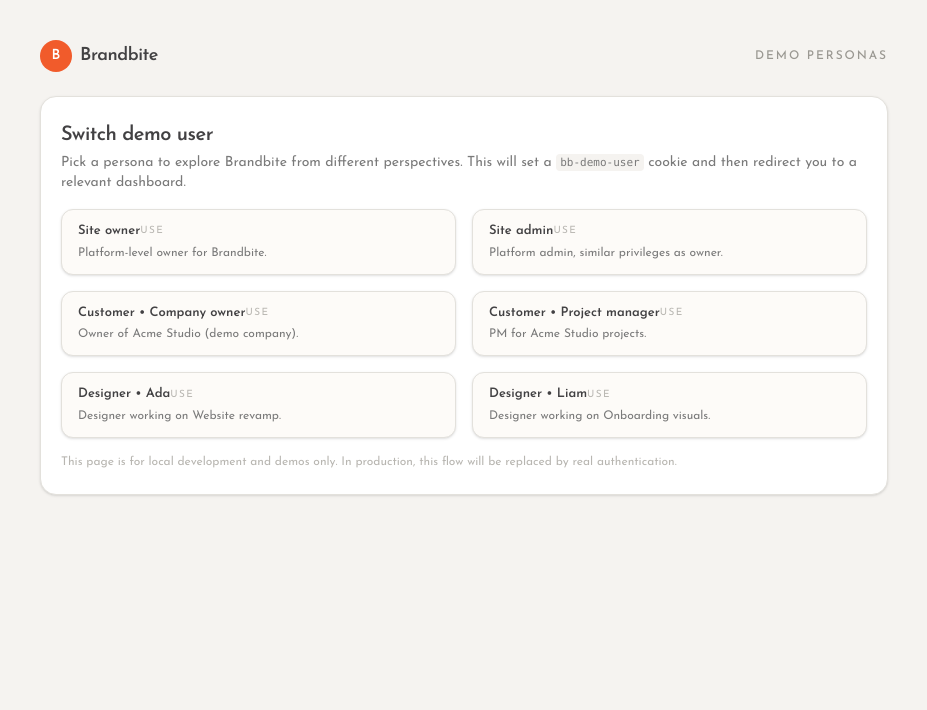
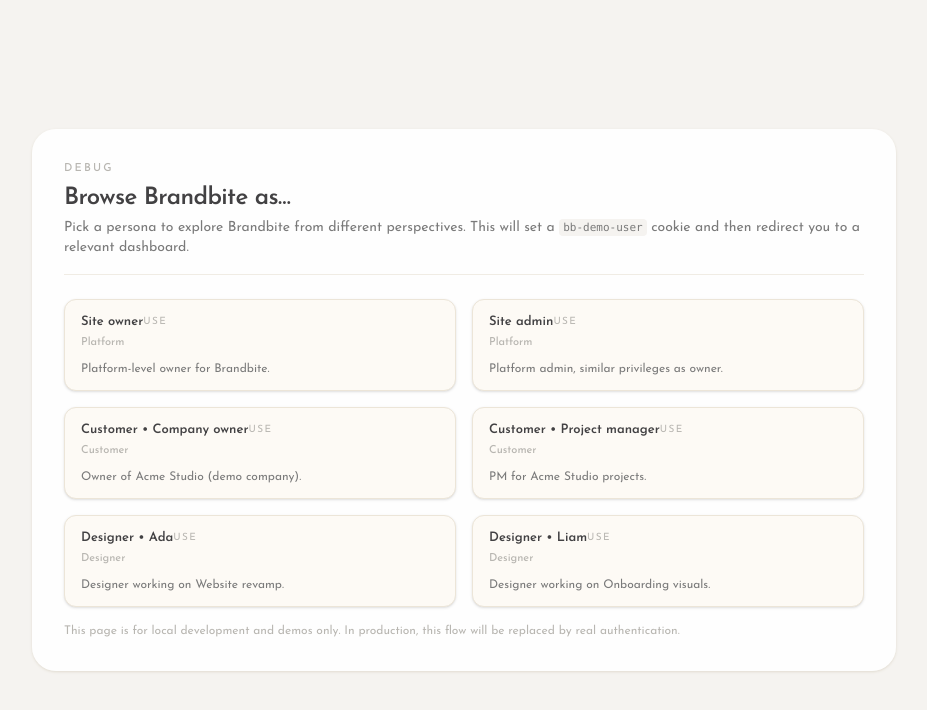
Before and after one commit to brandbite/brandbite, a Next.js app: page /debug/demo-user in a window 1280 px wide. Shown: the top 710 px of the page, without its empty margins (176-1103 px from the left). Built offline with nearby package versions, Linux system fonts and the light colour scheme.

Commit message:
chore: centralize demo persona config

```diff
--- a/app/api/debug/demo-user/route.ts
+++ b/app/api/debug/demo-user/route.ts
@@ -1,21 +1,13 @@
 // -----------------------------------------------------------------------------
 // @file: app/api/debug/demo-user/route.ts
 // @purpose: Set demo auth persona via cookie (bb-demo-user) - JSON based
-// @version: v1.1.0
+// @version: v1.2.0
 // @status: active
-// @lastUpdate: 2025-11-14
+// @lastUpdate: 2025-11-15
 // -----------------------------------------------------------------------------
 
 import { NextRequest, NextResponse } from "next/server";
-
-const VALID_PERSONAS = new Set<string>([
-  "site-owner",
-  "site-admin",
-  "designer-ada",
-  "designer-liam",
-  "customer-owner",
-  "customer-pm",
-]);
+import { isValidDemoPersona } from "@/lib/demo-personas";
 
 export async function POST(req: NextRequest) {
   try {
@@ -34,7 +26,7 @@
         ? (body as any).redirectTo
         : "/";
 
-    if (!VALID_PERSONAS.has(persona)) {
+    if (!isValidDemoPersona(persona)) {
       return NextResponse.json(
         { error: "Unknown demo persona" },
         { status: 400 },
--- a/app/debug/demo-user/page.tsx
+++ b/app/debug/demo-user/page.tsx
@@ -1,54 +1,18 @@
 // -----------------------------------------------------------------------------
 // @file: app/debug/demo-user/page.tsx
 // @purpose: Simple demo persona switcher (sets bb-demo-user cookie via API)
-// @version: v1.1.0
+// @version: v1.2.0
 // @status: active
-// @lastUpdate: 2025-11-14
+// @lastUpdate: 2025-11-15
 // -----------------------------------------------------------------------------
 
 "use client";
 
 import { useState } from "react";
 import { useRouter } from "next/navigation";
+import { DEMO_PERSONAS } from "@/lib/demo-personas";
 
-const personas = [
-  {
-    id: "site-owner",
-    label: "Site owner",
-    description: "Platform-level owner for Brandbite.",
-    redirectTo: "/admin/ledger",
-  },
-  {
-    id: "site-admin",
-    label: "Site admin",
-    description: "Platform admin, similar privileges as owner.",
-    redirectTo: "/admin/ledger",
-  },
-  {
-    id: "customer-owner",
-    label: "Customer • Company owner",
-    description: "Owner of Acme Studio (demo company).",
-    redirectTo: "/customer/tokens",
-  },
-  {
-    id: "customer-pm",
-    label: "Customer • Project manager",
-    description: "PM for Acme Studio projects.",
-    redirectTo: "/customer/tickets",
-  },
-  {
-    id: "designer-ada",
-    label: "Designer • Ada",
-    description: "Designer working on Website revamp.",
-    redirectTo: "/designer/balance",
-  },
-  {
-    id: "designer-liam",
-    label: "Designer • Liam",
-    description: "Designer working on Onboarding visuals.",
-    redirectTo: "/designer/balance",
-  },
-];
+const personas = DEMO_PERSONAS;
 
 export default function DebugDemoUserPage() {
   const router = useRouter();
@@ -82,9 +46,9 @@
 
       const target = json?.redirectTo || redirectTo;
       router.push(target);
-    } catch (err: any) {
-      console.error("Debug demo user error:", err);
-      setError("Unexpected error while switching persona.");
+    } catch (err) {
+      console.error("[debug.demo-user] switch error", err);
+      setError("Unexpected error while switching demo user.");
     } finally {
       setLoadingId(null);
     }
@@ -92,25 +56,14 @@
 
   return (
     <div className="min-h-screen bg-[#f5f3f0] text-[#424143]">
-      <div className="mx-auto max-w-4xl px-6 py-10">
-        <header className="mb-6 flex items-center justify-between">
-          <div className="flex items-center gap-2">
-            <div className="flex h-8 w-8 items-center justify-center rounded-full bg-[#f15b2b] text-sm font-semibold text-white">
-              B
-            </div>
-            <span className="text-lg font-semibold tracking-tight">
-              Brandbite
-            </span>
-          </div>
-          <span className="text-xs font-medium uppercase tracking-[0.16em] text-[#9a9892]">
-            Demo personas
-          </span>
-        </header>
-
-        <main className="rounded-2xl border border-[#e3e1dc] bg-white px-5 py-6 shadow-sm">
-          <div className="mb-4">
-            <h1 className="text-xl font-semibold tracking-tight">
-              Switch demo user
+      <div className="mx-auto flex min-h-screen max-w-4xl flex-col items-center justify-center px-4 py-10">
+        <div className="w-full rounded-3xl bg-white/90 p-6 shadow-sm shadow-[#e3ded4] md:p-8">
+          <header className="mb-6 border-b border-[#f0ece4] pb-4">
+            <p className="text-[11px] font-medium uppercase tracking-[0.2em] text-[#b8b6b1]">
+              Debug
+            </p>
+            <h1 className="mt-1 text-2xl font-semibold tracking-tight text-[#424143]">
+              Browse Brandbite as…
             </h1>
             <p className="mt-1 text-sm text-[#7a7a7a]">
               Pick a persona to explore Brandbite from different perspectives.
@@ -120,7 +73,7 @@
               </code>{" "}
               cookie and then redirect you to a relevant dashboard.
             </p>
-          </div>
+          </header>
 
           {error && (
             <div className="mb-4 rounded-lg border border-red-200 bg-[#fff7f7] px-3 py-2 text-sm text-red-700">
@@ -137,7 +90,7 @@
                   type="button"
                   onClick={() => handleSelectPersona(p.id, p.redirectTo)}
                   disabled={isLoading}
-                  className="group flex flex-col rounded-xl border border-[#e3e1dc] bg-[#fdfbf8] px-4 py-3 text-left text-sm shadow-sm transition hover:-translate-y-[1px] hover:border-[#f15b2b] hover:shadow-md disabled:cursor-not-allowed disabled:opacity-70"
+                  className="group flex flex-col rounded-xl border border-[#ece5d8] bg-[#fdfaf5] px-4 py-3 text-left shadow-sm transition hover:-translate-y-[1px] hover:border-[#f15b2b]/40 hover:shadow-md disabled:cursor-not-allowed disabled:opacity-70"
                 >
                   <div className="mb-1 flex items-center justify-between">
                     <span className="text-[13px] font-semibold text-[#424143]">
@@ -147,6 +100,15 @@
                       {isLoading ? "Switching…" : "Use"}
                     </span>
                   </div>
+                  <p className="mb-2 text-[11px] font-medium text-[#b8b6b1]">
+                    {p.role === "SITE_OWNER" || p.role === "SITE_ADMIN"
+                      ? "Platform"
+                      : p.role === "CUSTOMER"
+                      ? "Customer"
+                      : p.role === "DESIGNER"
+                      ? "Designer"
+                      : p.role}
+                  </p>
                   <p className="text-[12px] text-[#7a7a7a]">{p.description}</p>
                 </button>
               );
@@ -157,7 +119,7 @@
             This page is for local development and demos only. In production,
             this flow will be replaced by real authentication.
           </p>
-        </main>
+        </div>
       </div>
     </div>
   );
--- a/lib/auth.ts
+++ b/lib/auth.ts
@@ -1,14 +1,18 @@
 // -----------------------------------------------------------------------------
 // @file: lib/auth.ts
 // @purpose: Auth integration boundary for Brandbite (demo session + future BetterAuth)
-// @version: v0.2.1
+// @version: v0.3.0
 // @status: active
-// @lastUpdate: 2025-11-14
+// @lastUpdate: 2025-11-15
 // -----------------------------------------------------------------------------
 
 import { cookies } from "next/headers";
 import { prisma } from "@/lib/prisma";
 import type { SessionUser } from "./roles";
+import {
+  getEmailForDemoPersona,
+  isValidDemoPersona,
+} from "./demo-personas";
 
 /**
  * NOTE (2025-11-14):
@@ -16,7 +20,7 @@
  * This file currently implements a "demo auth layer" based on a simple cookie:
  *
  *   - Cookie name: bb-demo-user
- *   - Value: one of the demo personas (see DEMO_PERSONA_TO_EMAIL)
+ *   - Value: one of the demo personas (see lib/demo-personas.ts)
  *   - We look up UserAccount by email, then infer activeCompanyId and companyRole
  *     from the first CompanyMember record.
  *
@@ -25,20 +29,6 @@
  * The rest of the app should keep using the SessionUser shape defined
  * in lib/roles.ts.
  */
-
-const DEMO_PERSONA_TO_EMAIL: Record<string, string> = {
-  // platform-level
-  "site-owner": "owner@brandbite-demo.com",
-  "site-admin": "admin@brandbite-demo.com",
-
-  // designers
-  "designer-ada": "ada.designer@demo.com",
-  "designer-liam": "liam.designer@demo.com",
-
-  // customer company (Acme Studio)
-  "customer-owner": "owner@acme-demo.com",
-  "customer-pm": "pm@acme-demo.com",
-};
 
 /**
  * Resolve the current user from the demo cookie and database.
@@ -53,11 +43,11 @@
   const cookieStore = await cookies();
   const persona = cookieStore.get("bb-demo-user")?.value;
 
-  if (!persona) {
+  if (!persona || !isValidDemoPersona(persona)) {
     return null;
   }
 
-  const email = DEMO_PERSONA_TO_EMAIL[persona];
+  const email = getEmailForDemoPersona(persona);
   if (!email) {
     return null;
   }
--- /dev/null
+++ b/lib/demo-personas.ts
@@ -0,0 +1,93 @@
+// -----------------------------------------------------------------------------
+// @file: lib/demo-personas.ts
+// @purpose: Central demo personas config (ids, labels, emails, redirects)
+// @version: v1.0.0
+// @status: active
+// @lastUpdate: 2025-11-15
+// -----------------------------------------------------------------------------
+
+import type { AppUserRole } from "./roles";
+
+export type DemoPersonaId =
+  | "site-owner"
+  | "site-admin"
+  | "customer-owner"
+  | "customer-pm"
+  | "designer-ada"
+  | "designer-liam";
+
+export type DemoPersona = {
+  id: DemoPersonaId;
+  label: string;
+  description: string;
+  redirectTo: string;
+  email: string;
+  role: AppUserRole;
+};
+
+export const DEMO_PERSONAS: DemoPersona[] = [
+  {
+    id: "site-owner",
+    label: "Site owner",
+    description: "Platform-level owner for Brandbite.",
+    redirectTo: "/admin/ledger",
+    email: "owner@brandbite-demo.com",
+    role: "SITE_OWNER",
+  },
+  {
+    id: "site-admin",
+    label: "Site admin",
+    description: "Platform admin, similar privileges as owner.",
+    redirectTo: "/admin/ledger",
+    email: "admin@brandbite-demo.com",
+    role: "SITE_ADMIN",
+  },
+  {
+    id: "customer-owner",
+    label: "Customer • Company owner",
+    description: "Owner of Acme Studio (demo company).",
+    redirectTo: "/customer/tokens",
+    email: "owner@acme-demo.com",
+    role: "CUSTOMER",
+  },
+  {
+    id: "customer-pm",
+    label: "Customer • Project manager",
+    description: "PM for Acme Studio projects.",
+    redirectTo: "/customer/tickets",
+    email: "pm@acme-demo.com",
+    role: "CUSTOMER",
+  },
+  {
+    id: "designer-ada",
+    label: "Designer • Ada",
+    description: "Designer working on Website revamp.",
+    redirectTo: "/designer/balance",
+    email: "ada.designer@demo.com",
+    role: "DESIGNER",
+  },
+  {
+    id: "designer-liam",
+    label: "Designer • Liam",
+    description: "Designer working on Onboarding visuals.",
+    redirectTo: "/designer/balance",
+    email: "liam.designer@demo.com",
+    role: "DESIGNER",
+  },
+];
+
+export function isValidDemoPersona(id: string): id is DemoPersonaId {
+  return DEMO_PERSONAS.some((persona) => persona.id === id);
+}
+
+export function getDemoPersonaById(
+  id: DemoPersonaId,
+): DemoPersona | undefined {
+  return DEMO_PERSONAS.find((persona) => persona.id === id);
+}
+
+export function getEmailForDemoPersona(
+  id: DemoPersonaId,
+): string | null {
+  return getDemoPersonaById(id)?.email ?? null;
+}
```
